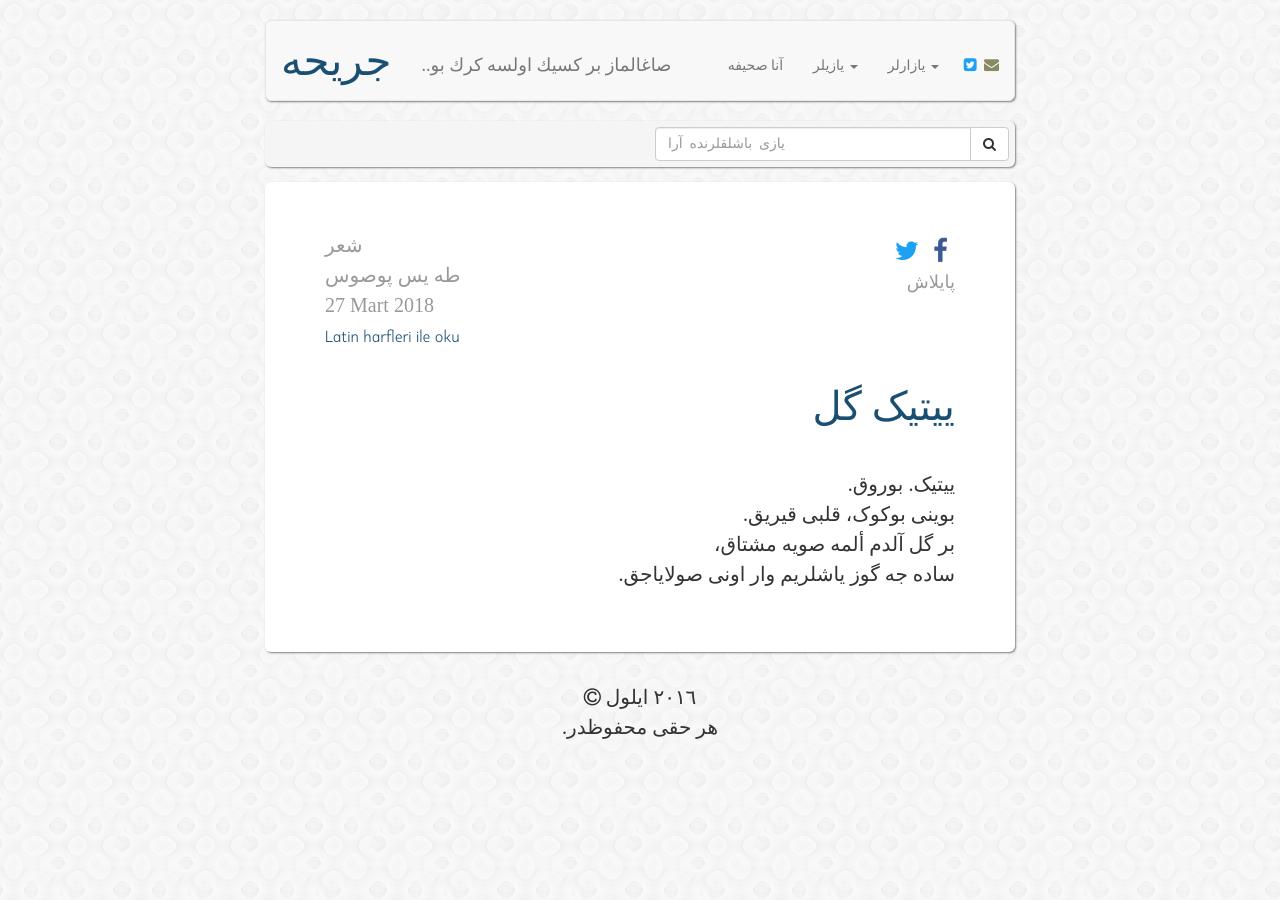
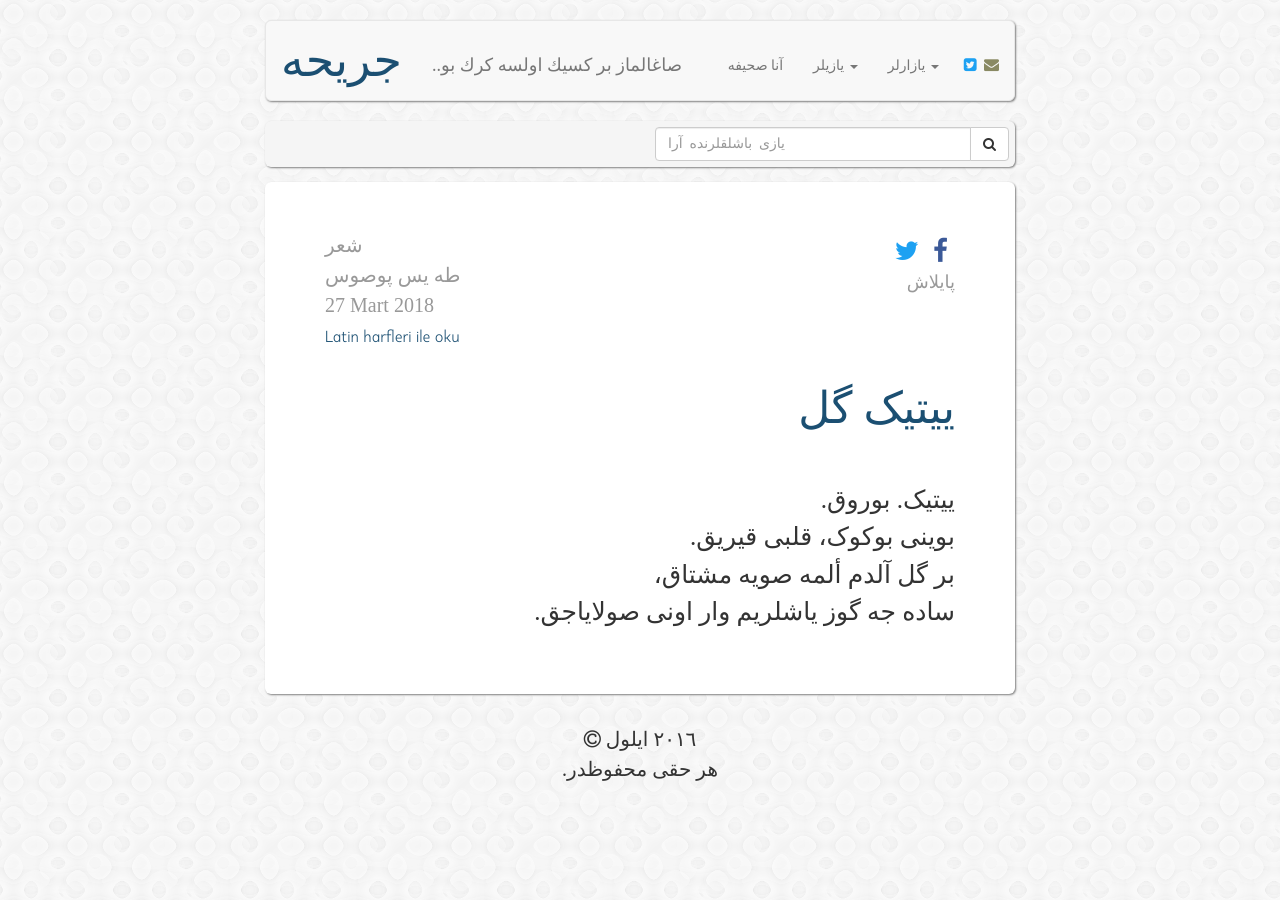
Before and after one commit to muhammedaydogdu/muhammedaydogdu.github.io, a Jekyll site: the page built from _posts/2018-03-27-yitik-gul-os.md, in a window 1280 px wide. Built offline with Jekyll 4.4.1, drawn with Linux system fonts in a browser that asks for light colours; some web fonts are replaced.

Commit message:
Update style.css

```diff
--- a/css/style.css
+++ b/css/style.css
@@ -136,15 +136,15 @@ nav li a.social {
 }
 
 .container .jumbotron .os-text p {
-  font-size: 20px;
+  font-size: 25px;
 }
 
 .container .jumbotron h2.os-text {
-  font-size: 40px;
+  font-size: 44px;
 }
 
 #os-baslik {
-  font-size: 42px;
+  font-size: 46px;
 }
 
 #foot-os {
```
